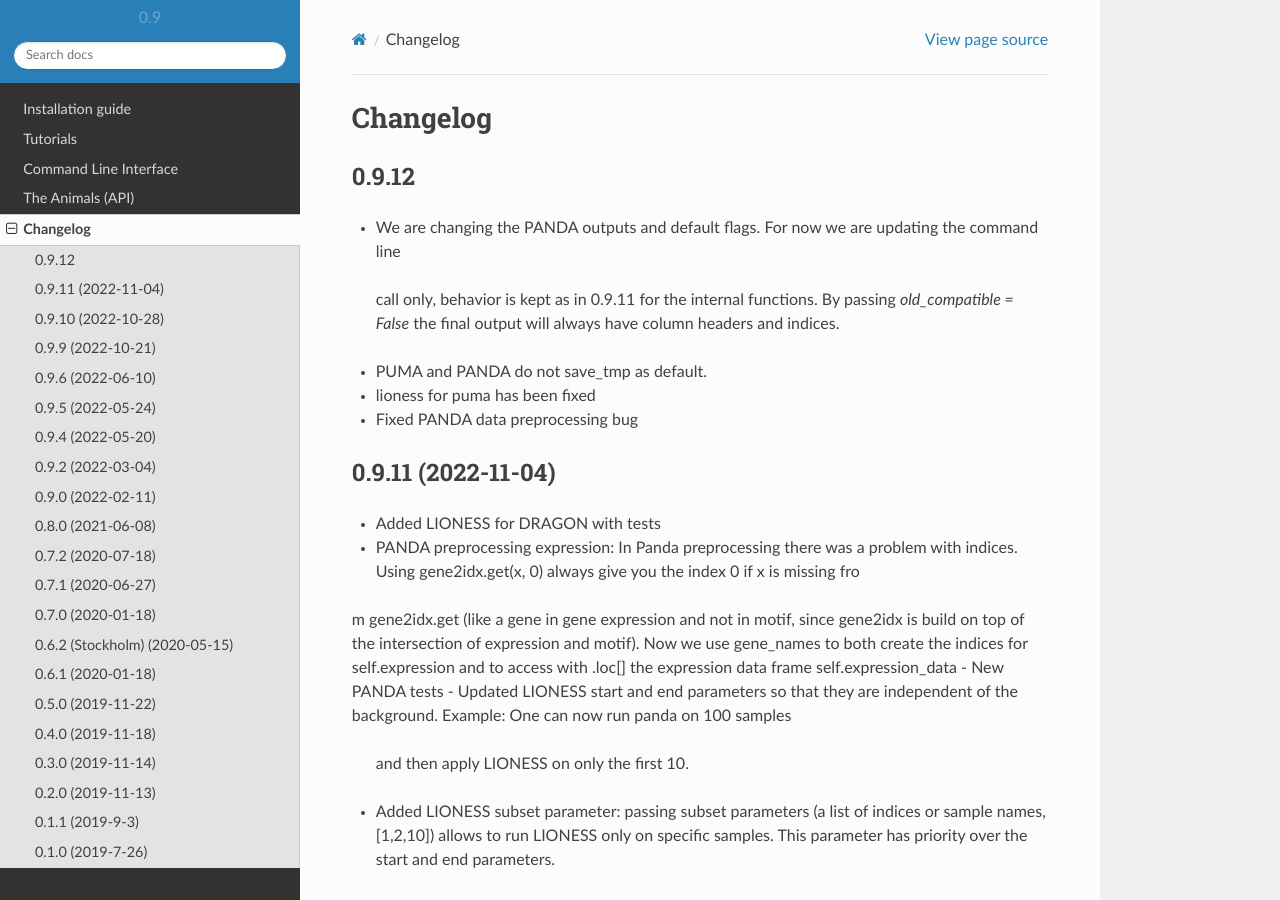
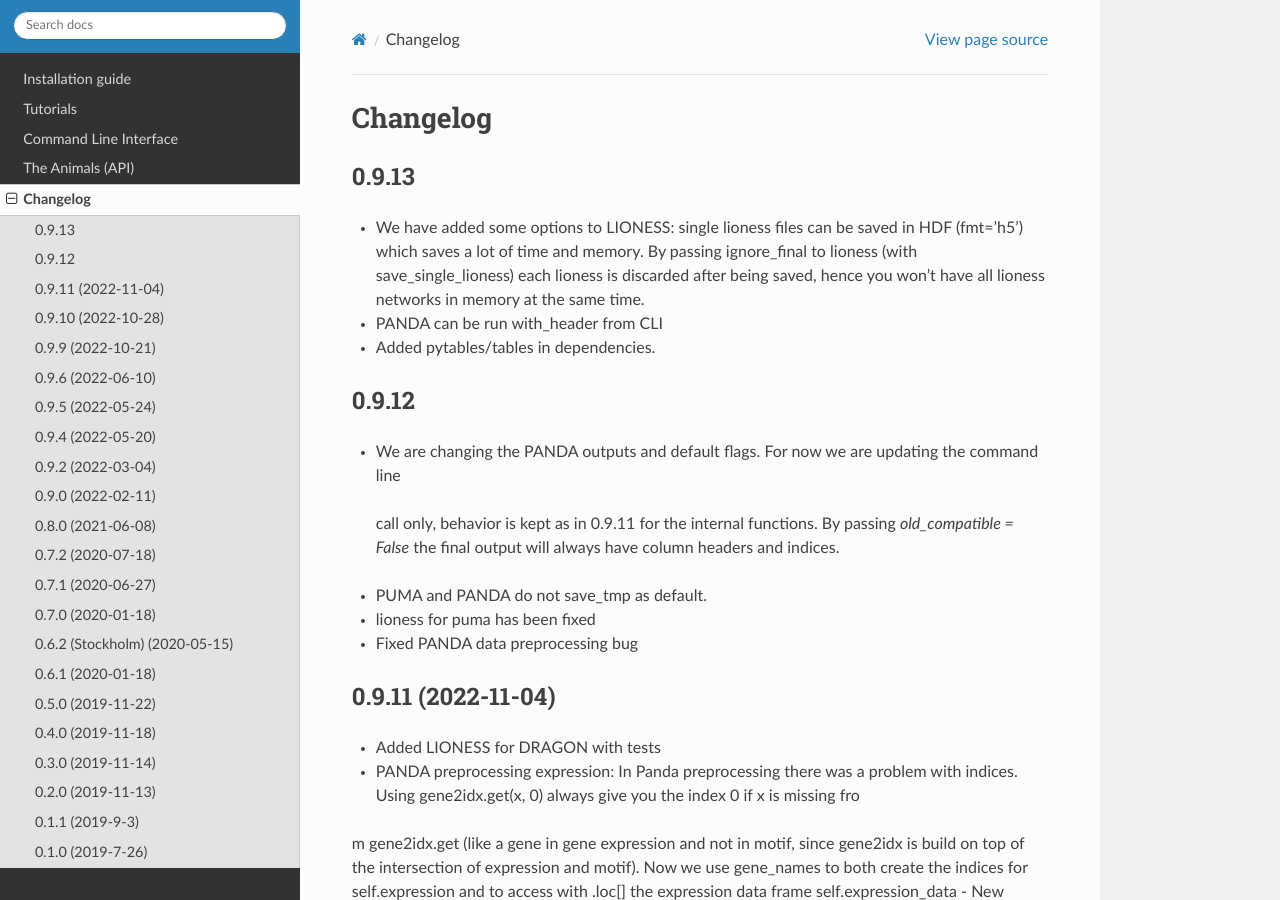
Before and after one commit to netZoo/netZooPy, a Sphinx documentation site: the page built from docs/changelog.rst, in a window 1280 px wide and 900 px high. Built offline with Sphinx 7.4.7 and the Read the Docs theme 2.0.0, drawn with Linux system fonts in a browser that asks for light colours.

Commit message:
changelog for 0.9.13

```diff
--- a/docs/changelog.rst
+++ b/docs/changelog.rst
@@ -2,6 +2,15 @@
 Changelog
 ==========
 
+
+0.9.13
+-------------------------
+
+- We have added some options to LIONESS: single lioness files can be saved in HDF (fmt='h5') which saves a lot of time
+  and memory. By passing ignore_final to lioness (with save_single_lioness) each lioness is discarded after being saved,
+  hence you won't have all lioness networks in memory at the same time.
+- PANDA can be run with_header from CLI
+- Added pytables/tables in dependencies.
 
 0.9.12
 -------------------------
```
